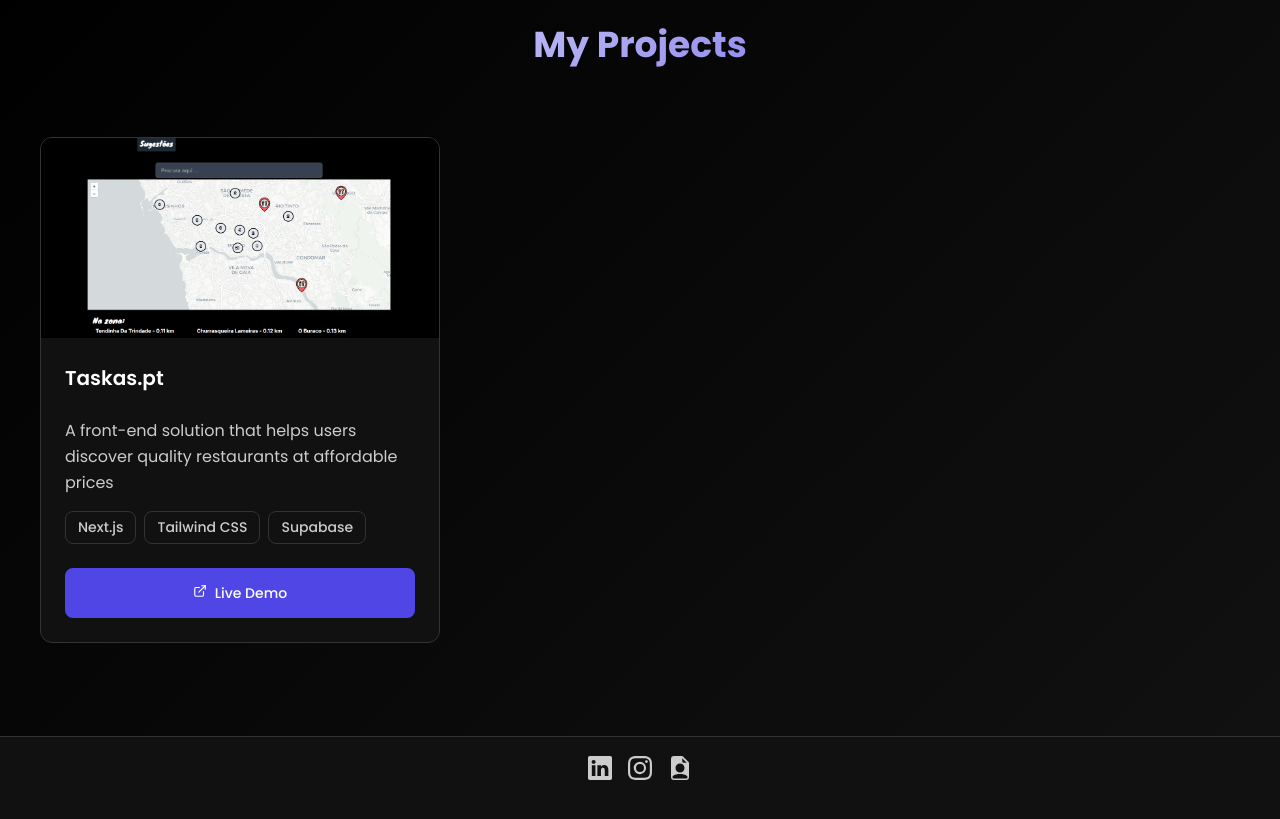
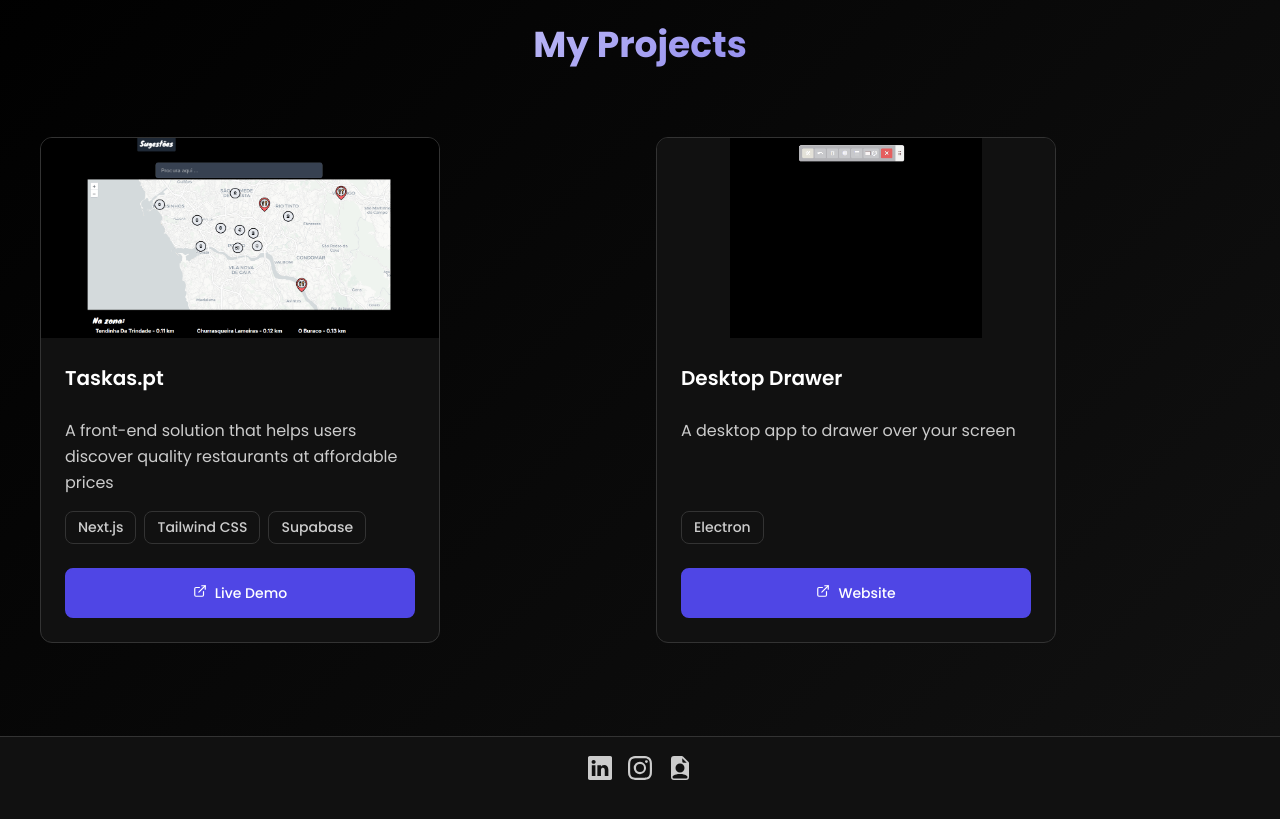
Before and after one commit to gogalego/site, a React (Create React App) app: page / in a window 1280 px wide. Shown: the part 3080-3899 px from the top of the page. Built offline with nearby package versions, Linux system fonts and the light colour scheme.

Commit message:
feat: add DDrawer Project

```diff
--- a/src/components/Projects/Projects.tsx
+++ b/src/components/Projects/Projects.tsx
@@ -2,8 +2,8 @@ import './projects.css'
 import { FiExternalLink } from 'react-icons/fi'
 
 import TaskasIMG from '../../assets/images/taskasPreview.png'
+import DDrawerIMG from '../../assets/images/dDrawerPreview.gif'
 
-const Projects = () => {
 const projects = [
   {
     id: 1,
@@ -11,9 +11,23 @@ const Projects = () => {
     description: 'A front-end solution that helps users discover quality restaurants at affordable prices',
     technologies: ['Next.js', 'Tailwind CSS', 'Supabase'],
     liveUrl: 'https://www.taskas.pt/',
-      image: TaskasIMG
+    image: TaskasIMG,
+    objectFit: 'cover',
+    buttonLabel: 'Live Demo'
+  },
+  {
+    id: 2,
+    title: 'Desktop Drawer',
+    description: 'A desktop app to drawer over your screen',
+    technologies: ['Electron'],
+    liveUrl: 'https://ddrawer.gogalego.com',
+    image: DDrawerIMG,
+    objectFit: 'contain',
+    buttonLabel: 'Website'
   }
 ]
+
+const Projects = () => {
 
   return (
     <div className="projects-container" id="projects">
@@ -24,9 +38,8 @@ const Projects = () => {
           {projects.map((project) => (
             <div key={project.id} className="project-card">
               <div className="project-image">
-                <img src={project.image} alt={project.title} />
+                <img src={project.image} alt={project.title} style={{ objectFit: (project.objectFit as 'cover' | 'contain' | 'fill' | 'none' | 'scale-down') || 'cover' }} />
               </div>
-
               <div className="project-content">
                 <div className="project-header">
                   <h3 className="project-title">{project.title}</h3>
@@ -36,6 +49,7 @@ const Projects = () => {
                   {project.description}
                 </p>
 
+                <div className="project-footer">
                   <div className="project-technologies">
                     {project.technologies.map((tech, index) => (
                       <span key={index} className="project-tech">
@@ -52,8 +66,9 @@ const Projects = () => {
                       className="project-link project-link-primary"
                     >
                       <FiExternalLink style={{ marginRight: '0.5rem', display: 'inline' }} />
-                    Live Demo
+                      {project.buttonLabel}
                     </a>
+                  </div>
                 </div>
               </div>
             </div>
--- a/src/components/Projects/projects.css
+++ b/src/components/Projects/projects.css
@@ -32,8 +32,12 @@
   border-radius: 12px;
   overflow: hidden;
   transition: all 0.3s ease;
-  max-width: 400px; /* Add max width */
+  max-width: 400px;
+  /* Add max width */
   width: 100%;
+  height: 100%;
+  display: flex;
+  flex-direction: column;
 }
 
 .project-card:hover {
@@ -181,3 +185,7 @@
     font-size: var(--font-size-3xl);
   }
 }
+
+.project-footer {
+  margin-top: auto;
+}
```
Also changed, not shown: src/assets/images/dDrawerPreview.gif (added). Lines whose indentation alone changed are shown as unchanged.
